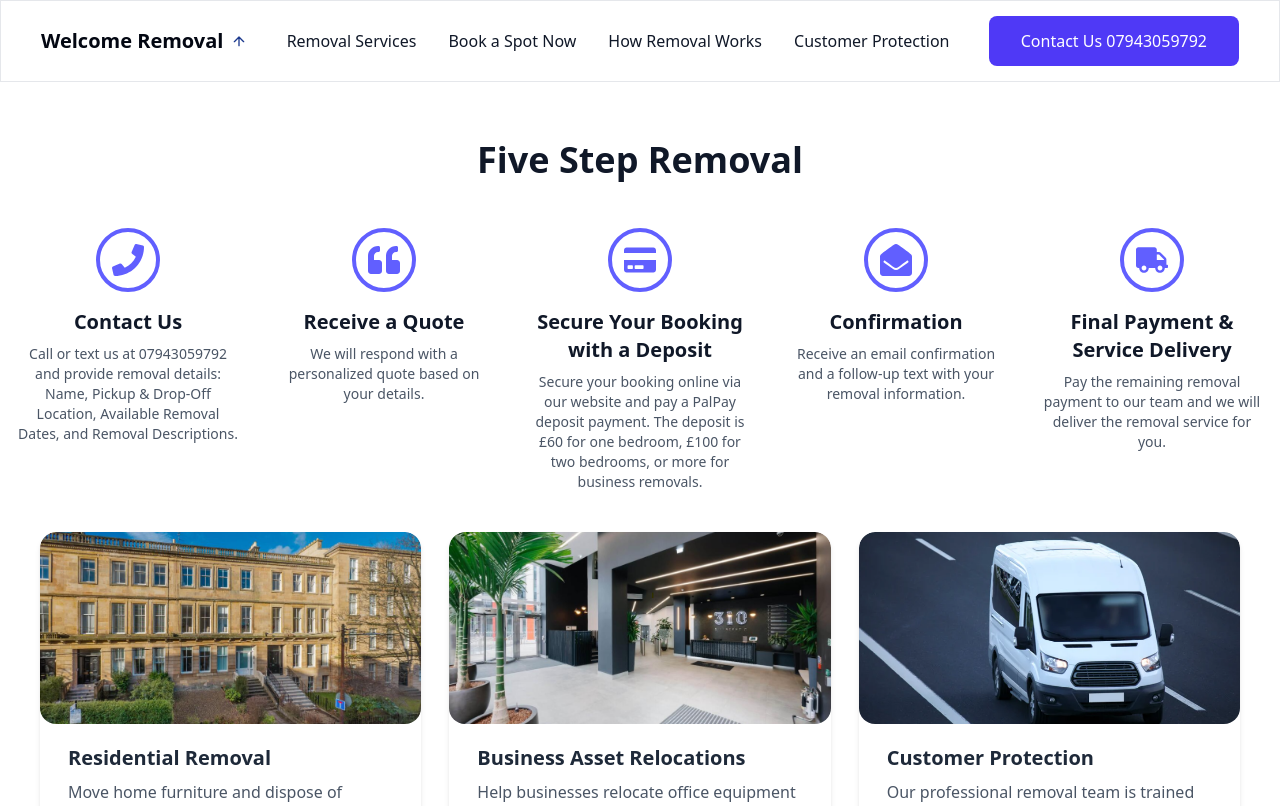
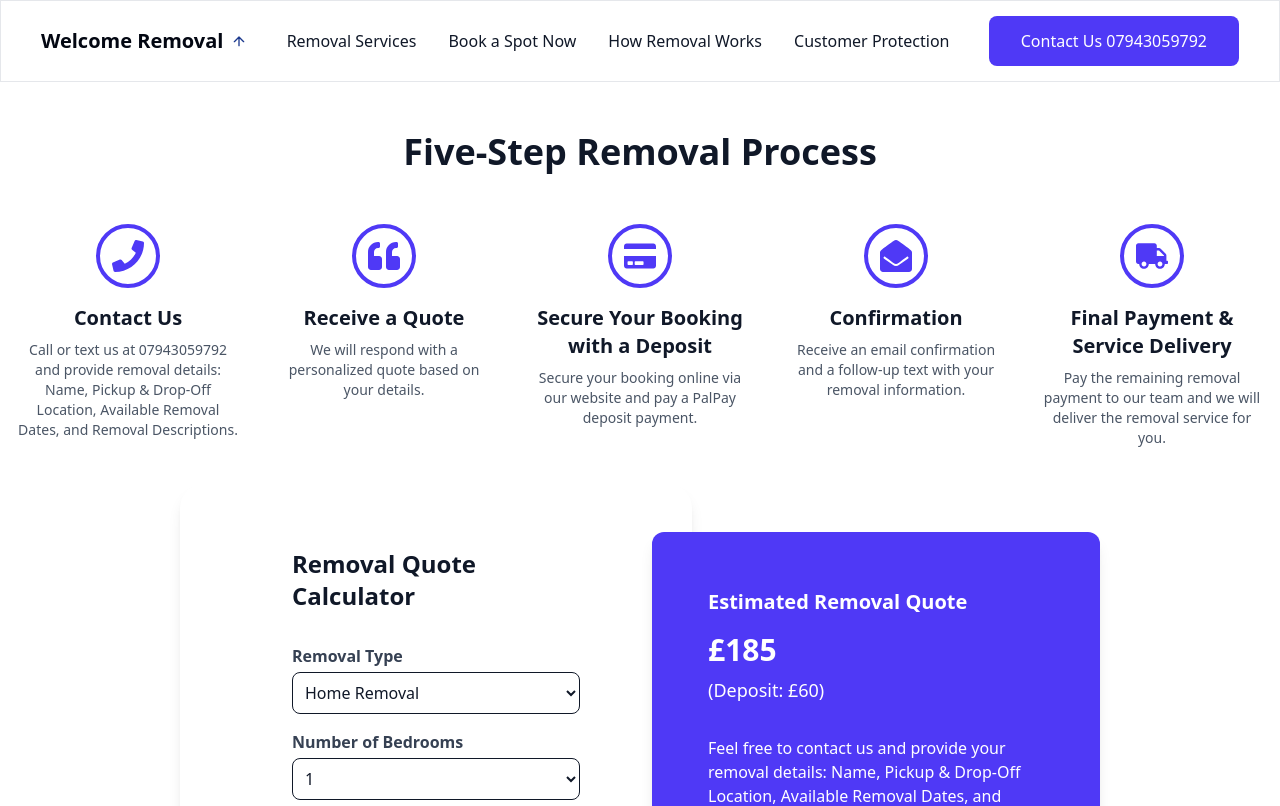
Before and after one commit to andrewwu531/removal-van-frontend, a React (Vite) app: page / in a window 1280 px wide. Shown: the top 806 px of the page. Built offline with nearby package versions, Linux system fonts and the light colour scheme.

Commit message:
paypal + frontend completed + price calculator

```diff
--- a/src/App.jsx
+++ b/src/App.jsx
@@ -1,6 +1,6 @@
 import Header from "./components/Header";
 import HeroSection from "./components/HeroSection";
-import MainContents from "./components/MainContents";
+import PriceCalculatorDesktop from "./components/priceCalculatorDesktop";
 // import BookingForm from "./components/BookingForm";
 import Footer from "./components/Footer";
 import Form from "./components/Form";
@@ -10,14 +10,12 @@ function App() {
   return (
     <div className="font-sans text-gray-900">
       <Header />
-      {/* <MainContents /> */}
       <BookingSteps />
+      <PriceCalculatorDesktop />
+
       <HeroSection />
+      <Form />
 
-      <Form />
-      {/* <div className="flex flex-col w-full bg-blue-50">
-        <BookingForm />
-      </div> */}
       <Footer />
     </div>
   );
--- a/src/components/BookingStepsDesktop.jsx
+++ b/src/components/BookingStepsDesktop.jsx
@@ -15,21 +15,21 @@ const BookingStepsDesktop = () => {
       title: "Contact Us",
       description:
         "Call or text us at 07943059792 and provide removal details: Name, Pickup & Drop-Off Location, Available Removal Dates, and Removal Descriptions.",
-      icon: <FaPhone className="w-8 h-8 text-indigo-500" />,
+      icon: <FaPhone className="w-8 h-8 text-indigo-600" />,
     },
     {
       number: 2,
       title: "Receive a Quote",
       description:
         "We will respond with a personalized quote based on your details.",
-      icon: <FaQuoteLeft className="w-8 h-8 text-indigo-500" />,
+      icon: <FaQuoteLeft className="w-8 h-8 text-indigo-600" />,
     },
     {
       number: 3,
       title: "Secure Your Booking with a Deposit",
       description:
-        "Secure your booking online via our website and pay a PalPay deposit payment. The deposit is £60 for one bedroom, £100 for two bedrooms, or more for business removals.",
-      icon: <FaCreditCard className="w-8 h-8 text-indigo-500" />,
+        "Secure your booking online via our website and pay a PalPay deposit payment. ",
+      icon: <FaCreditCard className="w-8 h-8 text-indigo-600" />,
     },
 
     {
@@ -37,21 +37,21 @@ const BookingStepsDesktop = () => {
       title: "Confirmation",
       description:
         "Receive an email confirmation and a follow-up text with your removal information.",
-      icon: <FaEnvelopeOpen className="w-8 h-8 text-indigo-500" />,
+      icon: <FaEnvelopeOpen className="w-8 h-8 text-indigo-600" />,
     },
     {
       number: 5,
       title: "Final Payment & Service Delivery",
       description:
         "Pay the remaining removal payment to our team and we will deliver the removal service for you.",
-      icon: <FaTruck className="w-8 h-8 text-indigo-500" />, // Using a truck icon to represent service delivery
+      icon: <FaTruck className="w-8 h-8 text-indigo-600" />, // Using a truck icon to represent service delivery
     },
   ];
 
   return (
-    <div id="booking-steps" className="bg-white pt-35">
-      <div className="flex justify-center pb-12 text-4xl font-semibold">
-        Five Step Removal
+    <div id="booking-steps" className="bg-white pt-33">
+      <div className="flex justify-center text-4xl font-semibold pb-13">
+        Five-Step Removal Process
       </div>
       <div className="max-w-screen-xl px-4 mx-auto">
         {/* <h2 className="mb-10 text-3xl font-bold text-center">
@@ -64,7 +64,7 @@ const BookingStepsDesktop = () => {
               className="flex flex-col items-center text-center"
             >
               {/* Circle diagram with a border */}
-              <div className="flex items-center justify-center w-16 h-16 mb-4 border-4 border-indigo-500 rounded-full">
+              <div className="flex items-center justify-center w-16 h-16 mb-4 border-4 border-indigo-600 rounded-full">
                 {step.icon}
               </div>
               <h3 className="mb-2 text-xl font-semibold">{step.title}</h3>
--- a/src/components/HeroSectionDesktop.jsx
+++ b/src/components/HeroSectionDesktop.jsx
@@ -92,7 +92,7 @@ const HeroSectionDesktop = () => {
                 {/* Link forced to the bottom */}
                 <a
                   href={photo.linkUrl}
-                  className="mt-auto font-semibold text-indigo-600 hover:underline"
+                  className="mt-auto font-bold text-indigo-600 text-md hover:underline"
                 >
                   {photo.linkText}
                 </a>
--- /dev/null
+++ b/src/components/priceCalculatorDesktop.jsx
@@ -0,0 +1,118 @@
+import { useState } from "react";
+
+const PriceCalculatorDesktop = () => {
+  const [removalType, setRemovalType] = useState("home");
+  const [optionValue, setOptionValue] = useState("1");
+
+  const handleRemovalTypeChange = (event) => {
+    const type = event.target.value;
+    setRemovalType(type);
+    // Reset option value based on removal type:
+    if (type === "home") {
+      setOptionValue("1");
+    } else {
+      setOptionValue("1000"); // Default business option
+    }
+  };
+
+  const handleOptionValueChange = (event) => {
+    setOptionValue(event.target.value);
+  };
+
+  // Price mappings for home and business removals
+  const homePrices = {
+    1: 185,
+    2: 300,
+    3: 400,
+    4: 450,
+    5: 500,
+  };
+
+  const businessPrices = {
+    1000: 185,
+    2000: 300,
+    3000: 400,
+    4000: 450,
+  };
+
+  // Calculate base price and deposit based on removal type and option selected
+  let basePrice, deposit;
+  if (removalType === "home") {
+    basePrice = homePrices[optionValue];
+    deposit = optionValue === "1" ? 60 : 100;
+  } else {
+    basePrice = businessPrices[optionValue];
+    deposit = optionValue === "1000" ? 60 : 100;
+  }
+
+  return (
+    <div className="relative flex flex-row items-center justify-center p-6 mt-3 bg-white">
+      {/* Left side: Form fields */}
+      <div className="w-full max-w-lg py-16 bg-white shadow-lg px-28 rounded-3xl">
+        <h2 className="mb-8 text-2xl font-semibold">
+          Removal Quote Calculator
+        </h2>
+
+        {/* Removal Type */}
+        <label className="block mb-1 font-semibold text-gray-700">
+          Removal Type
+        </label>
+        <select
+          value={removalType}
+          onChange={handleRemovalTypeChange}
+          className="w-full p-2 mb-4 border rounded-lg"
+        >
+          <option value="home">Home Removal</option>
+          <option value="business">Business Removal</option>
+        </select>
+
+        {/* Dynamic Field: Number of Bedrooms OR Office Size */}
+        <label className="block mb-1 font-semibold text-gray-700">
+          {removalType === "home"
+            ? "Number of Bedrooms"
+            : "Office Size (square foot)"}
+        </label>
+        <select
+          value={optionValue}
+          onChange={handleOptionValueChange}
+          className="w-full p-2 mb-4 border rounded-lg"
+        >
+          {removalType === "home" ? (
+            <>
+              <option value="1">1</option>
+              <option value="2">2</option>
+              <option value="3">3</option>
+              <option value="4">4</option>
+              <option value="5">5</option>
+            </>
+          ) : (
+            <>
+              <option value="1000">1000 sf</option>
+              <option value="2000">2000 sf</option>
+              <option value="3000">3000 sf</option>
+              <option value="4000">4000 sf</option>
+            </>
+          )}
+        </select>
+
+        <button className="w-full p-2 mt-4 text-white transition bg-indigo-600 rounded-lg hover:bg-blue-700">
+          Next
+        </button>
+      </div>
+
+      {/* Right side: Cost breakdown with overlap effect */}
+      <div className="relative z-10 w-full max-w-md mt-6 -ml-10 text-white bg-indigo-600 shadow-lg py-14 px-14 rounded-xl">
+        <h3 className="text-xl font-bold">Estimated Removal Quote</h3>
+        <p className="mt-4 text-3xl font-extrabold">£{basePrice}</p>
+        <p className="mt-2 text-lg">(Deposit: £{deposit})</p>
+        <div className="mt-8 text-md">
+          Feel free to contact us and provide your removal details: Name, Pickup
+          & Drop-Off Location, Available Removal Dates, and Removal Descriptions
+          for quote confirmation.
+        </div>
+      </div>
+    </div>
+  );
+};
+
+export default PriceCalculatorDesktop;
```
